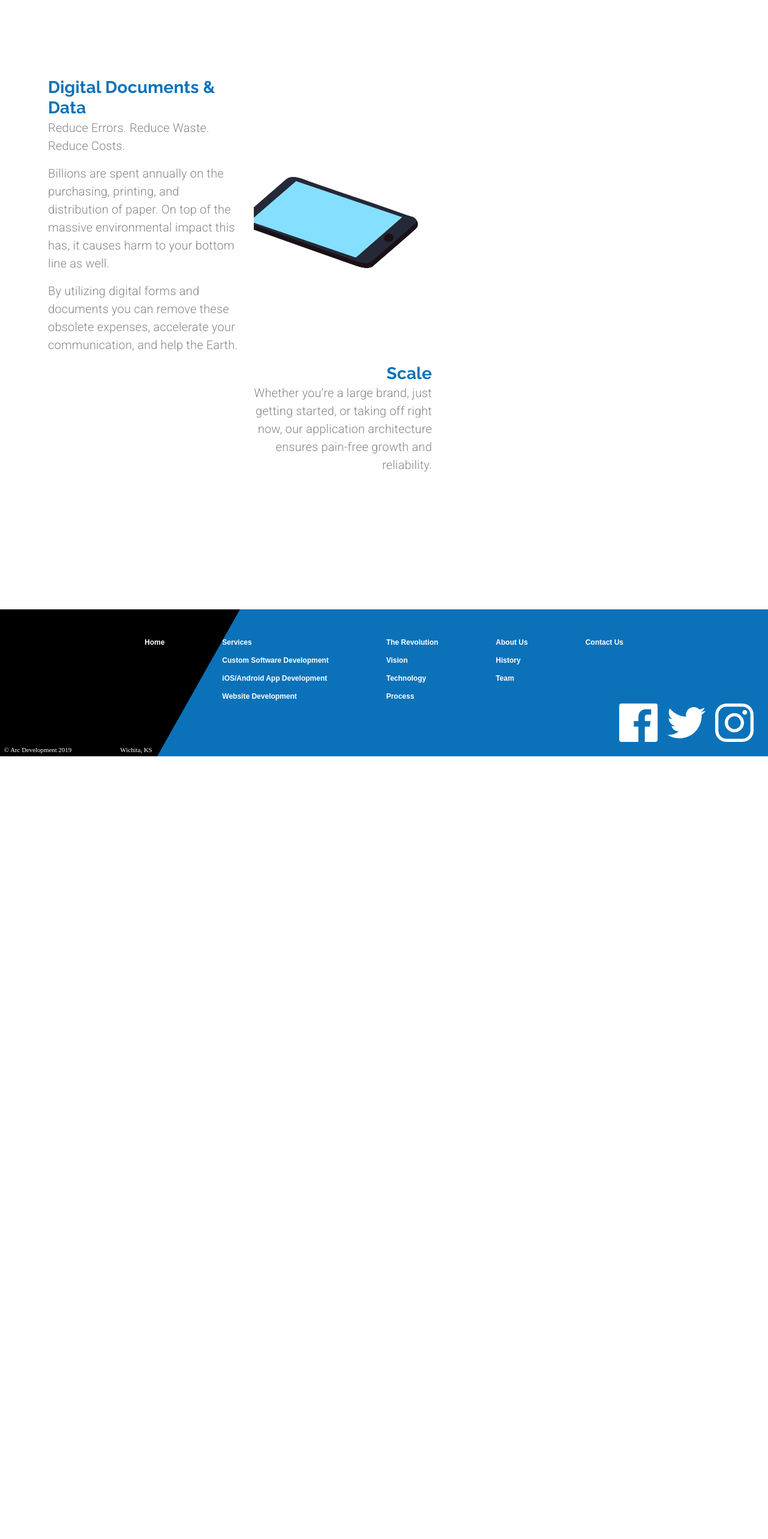
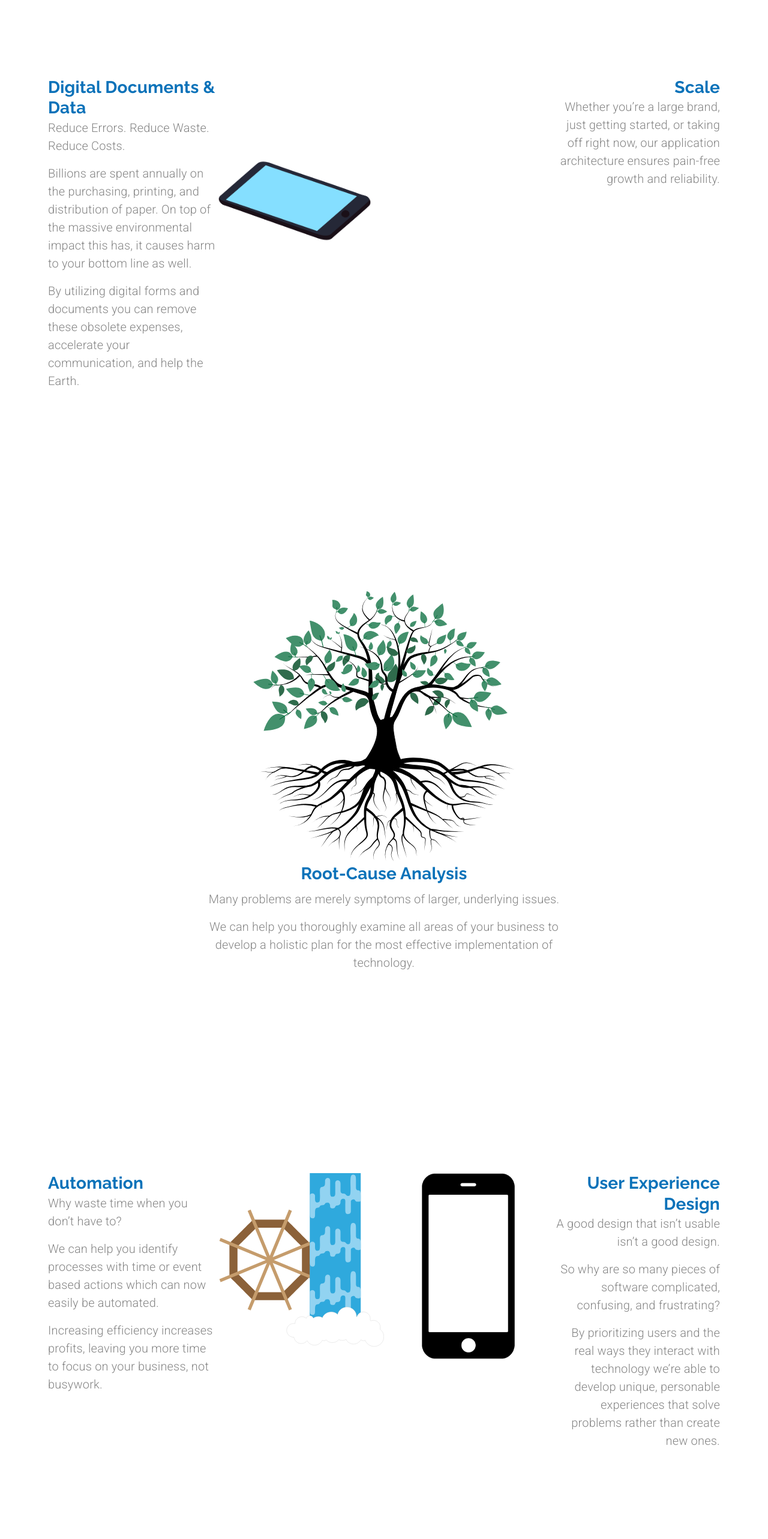
Before and after one commit to toshi-c-udemy/MaterialUIandReactJS-ArcDevelopment, a React (Create React App) app: page /customsoftware in a window 1280 px wide. Shown: the part 1180-3746 px from the top of the page at 60% size. Before the commit the page ends 2441 px from the top, so only its background shows below. Built offline with nearby package versions, Linux system fonts and the light colour scheme.

Commit message:
【セクション6】89. Custom Software Development Page - Row 2
On branch MaterialUIandReactJS/Section6-ComplexLayouts
Changes to be committed:
	modified:   src/components/CustomSoftware.js

```diff
--- a/src/components/CustomSoftware.js
+++ b/src/components/CustomSoftware.js
@@ -15,8 +15,12 @@ import forwardArrow from '../assets/forwardArrow.svg';
 import lightbulb from '../assets/bulb.svg';
 import cash from '../assets/cash.svg';
 import stopwatch from '../assets/stopwatch.svg';
+import roots from '../assets/root.svg';
+
 import documentAnimation from '../animations/documentsAnimation/data';
-import scaleAnimation from '../animations/scaleAnimation/data';
+import scaleAnimation from '../animations/scaleAnimation/data.json';
+import automationAnimation from '../animations/automationAnimation/data.json';
+import uxAnimation from '../animations/uxAnimation/data';
 
 const useStyles = makeStyles((theme) => ({
   heading: {
@@ -52,6 +56,24 @@ export default function CustomSoftware(props) {
     loop: true,
     autoplay: false,
     animationData: scaleAnimation,
+    rendererSettings: {
+      preserveAspectRatio: 'xMidYMid slice',
+    },
+  };
+
+  const automationOptions = {
+    loop: true,
+    autoplay: false,
+    animationData: automationAnimation,
+    rendererSettings: {
+      preserveAspectRatio: 'xMidYMid slice',
+    },
+  };
+
+  const uxOptions = {
+    loop: true,
+    autoplay: false,
+    animationData: uxAnimation,
     rendererSettings: {
       preserveAspectRatio: 'xMidYMid slice',
     },
@@ -142,8 +164,8 @@ export default function CustomSoftware(props) {
           </Grid>
         </Grid>
       </Grid>
-      <Grid item container direction='row'>
-        <Grid item container className={classes.itemContainer}>
+      <Grid item container direction='row' justify='space-between'>
+        <Grid item container className={classes.itemContainer} md>
           <Grid item container direction='column' md>
             <Grid item>
               <Typography variant='h4'>Digital Documents & Data</Typography>
@@ -171,11 +193,11 @@ export default function CustomSoftware(props) {
             <Lottie
               options={documentOptions}
               isStopped={true}
-              style={{ maxHeight: 325, maxWidth: 275, minHeight: 275 }}
+              style={{ maxHeight: 275, maxWidth: 275, minHeight: 250 }}
             />
           </Grid>
         </Grid>
-        <Grid item container className={classes.itemContainer}>
+        <Grid item container className={classes.itemContainer} md>
           <Grid item md>
             <Lottie
               options={scaleOptions}
@@ -198,6 +220,87 @@ export default function CustomSoftware(props) {
           </Grid>
         </Grid>
       </Grid>
+      <Grid item container direction='row' style={{ marginTop: '20em', marginBottom: '20em' }}>
+        <Grid item container direction='column' alignItems='center'>
+          <Grid item>
+            <img src={roots} alt='tree with roots extending out' height='450em' width='450em' />
+          </Grid>
+          <Grid item className={classes.itemContainer}>
+            <Typography variant='h4' align='center' gutterBottom>
+              Root-Cause Analysis
+            </Typography>
+            <Typography variant='body1' align='center' paragraph>
+              Many problems are merely symptoms of larger, underlying issues.
+            </Typography>
+            <Typography variant='body1' align='center' paragraph>
+              We can help you thoroughly examine all areas of your business to develop a holistic
+              plan for the most effective implementation of technology.{' '}
+            </Typography>
+          </Grid>
+        </Grid>
+      </Grid>
+      <Grid item container direction='row' justify='space-between'>
+        <Grid item container className={classes.itemContainer} md>
+          <Grid item container direction='column' md>
+            <Grid item>
+              <Typography variant='h4'>Automation</Typography>
+            </Grid>
+            <Grid item>
+              <Typography variant='body1' paragraph>
+                Why waste time when you don’t have to?
+              </Typography>
+            </Grid>
+            <Grid item>
+              <Typography variant='body1' paragraph>
+                We can help you identify processes with time or event based actions which can now
+                easily be automated.
+              </Typography>
+            </Grid>
+            <Grid item>
+              <Typography variant='body1' paragraph>
+                Increasing efficiency increases profits, leaving you more time to focus on your
+                business, not busywork.
+              </Typography>
+            </Grid>
+          </Grid>
+          <Grid item md>
+            <Lottie
+              options={automationOptions}
+              isStopped={true}
+              style={{ maxHeight: 290, maxWidth: 280, minHeight: 250 }}
+            />
+          </Grid>
+        </Grid>
+        <Grid item container className={classes.itemContainer} md>
+          <Grid item md>
+            <Lottie
+              options={uxOptions}
+              isStopped={true}
+              style={{ maxHeight: 310, maxWidth: 155 }}
+            />
+          </Grid>
+          <Grid item container direction='column' md>
+            <Grid item>
+              <Typography variant='h4' align='right'>
+                User Experience Design
+              </Typography>
+            </Grid>
+            <Grid item>
+              <Typography variant='body1' align='right' paragraph>
+                A good design that isn’t usable isn’t a good design.
+              </Typography>
+              <Typography variant='body1' align='right' paragraph>
+                So why are so many pieces of software complicated, confusing, and frustrating?
+              </Typography>
+              <Typography variant='body1' align='right' paragraph>
+                By prioritizing users and the real ways they interact with technology we’re able to
+                develop unique, personable experiences that solve problems rather than create new
+                ones.
+              </Typography>
+            </Grid>
+          </Grid>
+        </Grid>
+      </Grid>
     </Grid>
   );
 }
```
